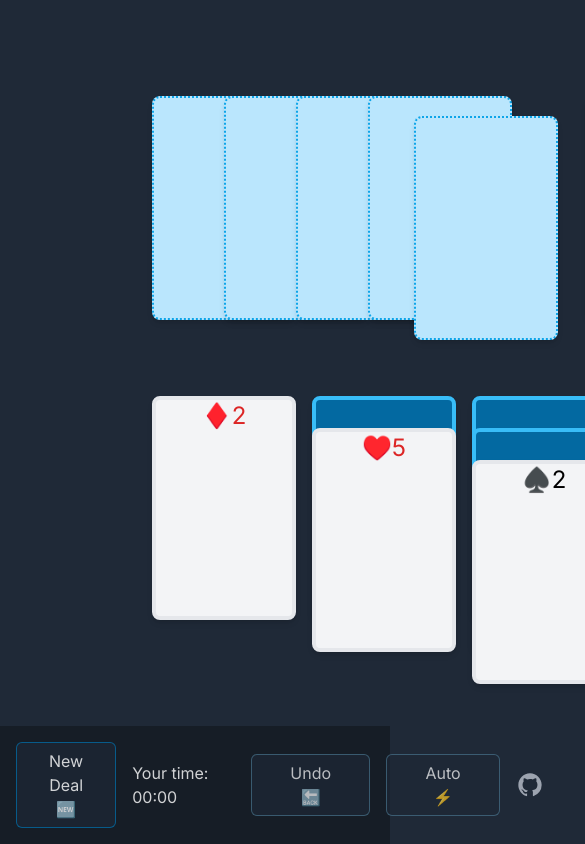
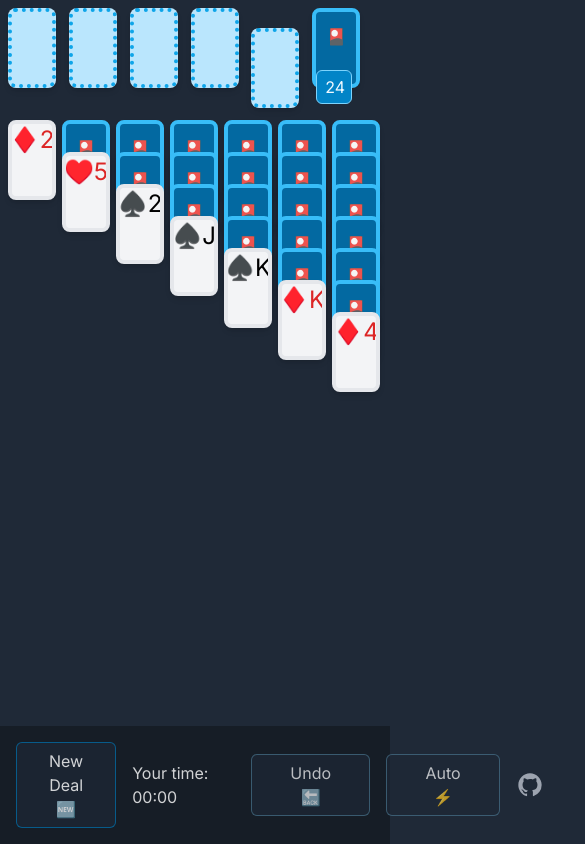
Before and after one commit to hasToggle/solitaire-srsly, a Next.js app: page / in a window 390 px wide. Shown: the top 844 px of the page, 585 px wide, since content can reach past the window. Built offline with nearby package versions, Linux system fonts and the light colour scheme.

Commit message:
add responsive layout

```diff
--- a/app/foundation.tsx
+++ b/app/foundation.tsx
@@ -8,7 +8,7 @@ export default function Foundation() {
     foundation: { cards: foundationCards, handleSelection },
   } = useGameState();
   return (
-    <div className="col-span-5 col-start-2 grid grid-cols-4 gap-16">
+    <div className="col-span-4 grid grid-cols-4 gap-1">
       {foundationCards.map((cardStack, cardIndex) => (
         <Card
           key={cardIndex}
--- a/app/page.tsx
+++ b/app/page.tsx
@@ -6,7 +6,7 @@ import Footer from "./footer";
 export default function Home() {
   return (
     <div className="relative min-h-screen">
-      <main className="grid grid-cols-12 gap-14 p-24">
+      <main className="grid-cols-13 container mx-auto grid gap-1 p-2">
         <Foundation />
         <Stock />
         <Tableau />
--- a/app/stock.tsx
+++ b/app/stock.tsx
@@ -14,7 +14,7 @@ export default function Stock() {
     handleDrawCard,
   } = useGameState();
   return (
-    <div className="col-span-6 col-start-7 flex items-start justify-center gap-7">
+    <div className="col-span-2 grid grid-cols-2 gap-1">
       <div className="mt-5">
         {leftStack.length ? (
           <Card
--- a/app/tableau.tsx
+++ b/app/tableau.tsx
@@ -10,7 +10,7 @@ export default function Tableau() {
     tableau: { cards: tableauCards, handleSelection, handleSendToFoundation },
   } = useGameState();
   return (
-    <div className="col-span-6 col-start-2 grid grid-cols-7 gap-40">
+    <div className="col-span-7 mt-2 grid grid-cols-7 gap-1">
       {tableauCards.map((cardStack, stackIndex) => (
         <Stack key={stackIndex}>
           {cardStack.length === 0 && (
--- a/components/card.tsx
+++ b/components/card.tsx
@@ -23,9 +23,9 @@ export default function Card({
   }
 
   return (
-    <p
+    <div
       className={clsx(
-        "flex h-56 w-36 select-none items-center justify-center rounded-lg border-4 border-gray-200 bg-gray-100 pb-12 shadow-md",
+        "flex h-20 w-12 select-none items-center justify-center overflow-hidden rounded-lg border-4 border-gray-200 bg-gray-100 pb-6 shadow-md sm:h-24 sm:w-16 md:h-32 md:w-20 lg:h-40 lg:w-24 xl:h-56 xl:w-36",
         className,
         {
           "text-red-600":
@@ -45,17 +45,17 @@ export default function Card({
     >
       {cardToDisplay?.suit.display}
       {cardToDisplay?.rank.display}
-    </p>
+    </div>
   );
 }
 
 export function CardBack(props: React.HTMLProps<HTMLParagraphElement>) {
   return (
     <p
-      className="my-auto flex h-56 w-36 select-none items-center justify-center rounded-lg border-4 border-sky-400 bg-sky-700 pb-1 shadow-md"
+      className="my-auto flex h-20 w-12 select-none items-center justify-center overflow-hidden rounded-lg border-4 border-sky-400 bg-sky-700 pb-6 shadow-md sm:h-24 sm:w-16 md:h-32 md:w-20 lg:h-40 lg:w-24 xl:h-56 xl:w-36"
       {...props}
     >
-      <span className="text-9xl">🎴</span>
+      <span className="md:text-5xl lg:text-7xl xl:text-9xl">🎴</span>
     </p>
   );
 }
--- a/components/empty-slot.tsx
+++ b/components/empty-slot.tsx
@@ -4,7 +4,7 @@ export default function EmptySlot(
   return (
     <p
       {...props}
-      className="flex h-56 w-36 select-none items-center justify-center rounded-lg border-2 border-dotted border-sky-500 bg-sky-200 pb-12 pt-4 shadow-md"
+      className="flex h-20 w-12 select-none items-center justify-center overflow-hidden rounded-lg border-4 border-dotted border-sky-500 bg-sky-200 pb-6 pt-4 shadow-md sm:h-24 sm:w-16 md:h-32 md:w-20 lg:h-40 lg:w-24 xl:h-56 xl:w-36"
     ></p>
   );
 }
--- a/components/stack.tsx
+++ b/components/stack.tsx
@@ -3,7 +3,7 @@ import React from "react";
 export default function Stack({ children }: { children?: React.ReactNode }) {
   const childrenArray = React.Children.toArray(children);
   return (
-    <div className="relative">
+    <div className="relative col-span-1">
       {childrenArray.map((child, index) => (
         <div
           key={index}
```
